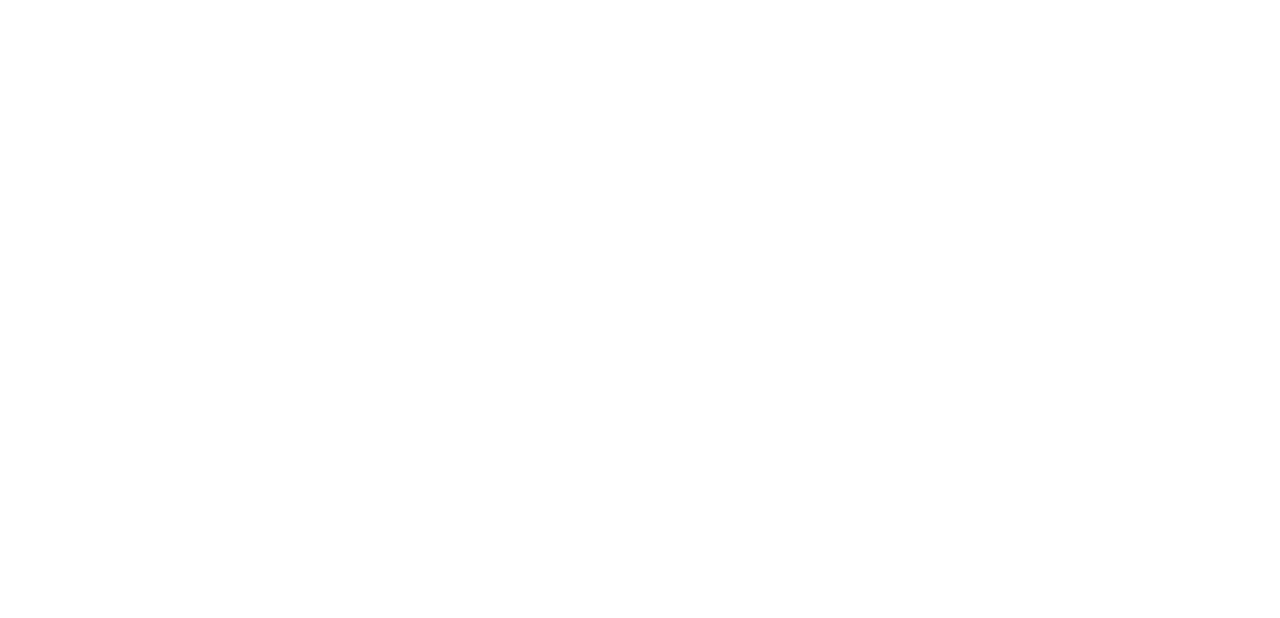
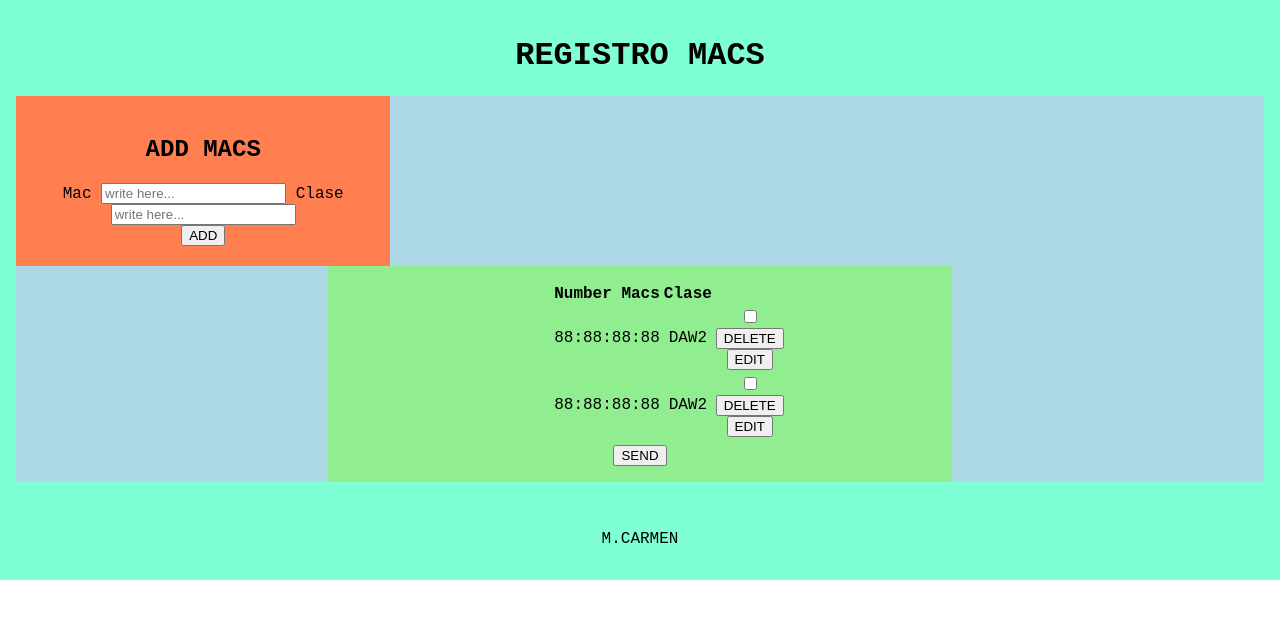
Before and after one commit to MCarmen96/MCarmen_InterfaceDesing, a plain HTML site: page Tema01/Actividad02/Actividad02Rediseño/IndexNuevo.pug in a window 1280 px wide. Drawn offline with nearby package versions, Linux system fonts and the light colour scheme; files that its build step writes are made by us from their sources.

Commit message:
RediseñoEnProceso

```diff
--- a/Tema01/Actividad02/Actividad02Rediseño/IndexNuevo.pug
+++ b/Tema01/Actividad02/Actividad02Rediseño/IndexNuevo.pug
@@ -3,5 +3,54 @@
     head
         meta(charset="UTF-8")
         meta(name="viewport", content="width=device-width, initial-scale=1.0")
-        title Document
+        title MACS DISEÑO 02
+        link(rel="stylesheet", href="estiloIndiceRediseño.css")
     body
+        header
+            h1 REGISTRO MACS
+            main
+                section
+                    form(action="")
+                        div
+                            h2 ADD MACS
+                            label(for="") Mac
+                            input(type="text" placeholder="write here...")
+                            label(for="") Clase
+                            input(type="text" placeholder="write here...")
+
+                    button ADD
+
+                aside
+                    table
+                        thead
+                            tr
+                                th Number Macs
+                                th Clase
+                            tr
+                                td
+                                    span 88:88:88:88
+                                    label(for="")
+
+                                td
+                                    span DAW2
+
+                                td
+                                    input(type="checkbox")
+                                    button DELETE
+                                    button EDIT
+                            tr
+                                td
+                                    span 88:88:88:88
+                                    label(for="")
+
+                                td
+                                    span DAW2
+
+                                td
+                                    input(type="checkbox")
+                                    button DELETE
+                                    button EDIT
+                    div
+                        button SEND
+    footer
+            p M.CARMEN
--- /dev/null
+++ b/Tema01/Actividad02/Actividad02Rediseño/estiloIndiceRediseño.scss
@@ -0,0 +1,41 @@
+*{
+    box-sizing: border-box;
+}
+body{
+    font-family: 'Courier New', Courier, monospace;
+    margin: 0;
+}
+header,footer{
+    text-align: center;
+    width: 100%;
+    background-color: aquamarine;
+    padding: 1rem;
+}
+main{
+    margin: auto;
+    background-color: lightblue;
+
+    section{
+        display:block;
+        padding: 20px;
+        width:30%;
+        background-color: coral;
+        form div{
+            display: inline-block;
+        }
+    }
+
+    aside{
+        padding: 1rem;
+        width: 50%;
+        display: inline-block;
+        background-color: lightgreen;
+
+        table{
+            width: 30%;
+            display: inline-block;
+            text-align: center;
+        }
+    }
+
+}
```
Also changed, not shown: Tema01/Actividad02/Actividad02Rediseño/dist/IndexNuevo.html (added), Tema01/Actividad02/Actividad02Rediseño/dist/estiloIndiceRediseño.css (added).
